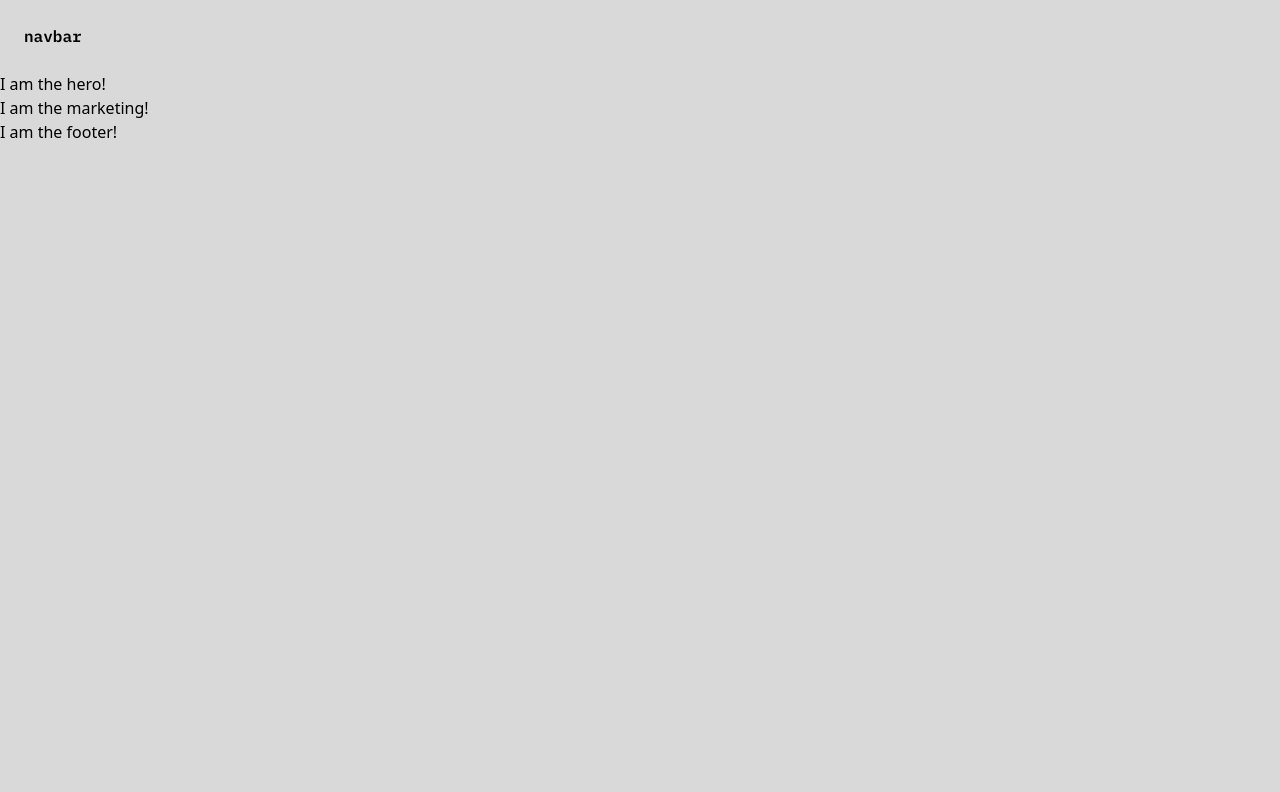
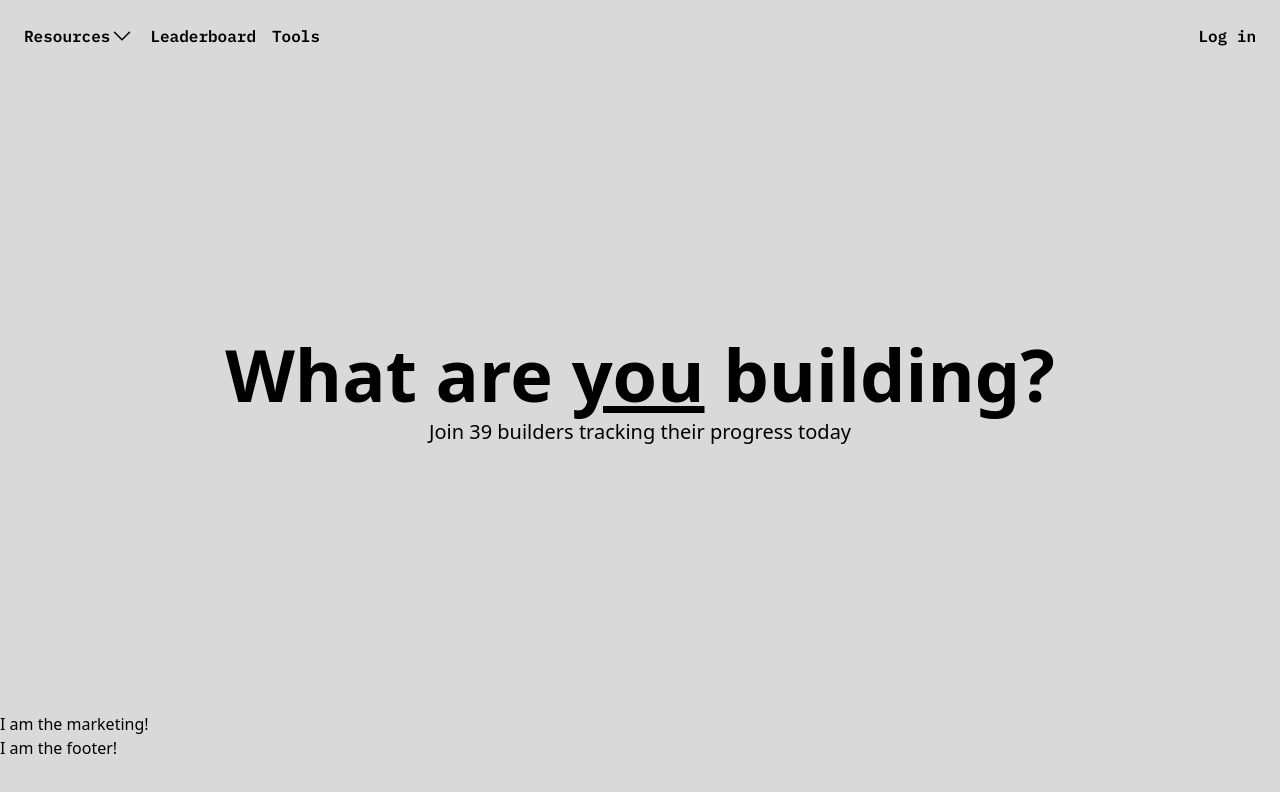
Before and after one commit to samuelito22/AccountabilityTracker, a Next.js app in the folder client/: page / in a window 1280 px wide. Shown: the top 792 px of the page. Built offline with nearby package versions, Linux system fonts and the light colour scheme.

Commit message:
hero section absolute positioning in navbar

```diff
--- a/client/src/components/landing-page/Header.tsx
+++ b/client/src/components/landing-page/Header.tsx
@@ -1,6 +1,8 @@
 'use client';
 
 import {useState} from 'react';
+import NavLinks from './NavLinks';
+import UserMenu from './UserMenu';
 
 function Header() {
 
@@ -12,21 +14,18 @@ function Header() {
 
     return(
         <header className="font-plex font-semibold p-4 md:p-6 flex justify-between items-center">
+        {/* Mobile View */}
 
-        {/* Mobile View */}
+
 
 
 
         {/* Desktop View */}
 
         <div className="hidden md:flex w-full justify-between">
-            navbar
+            <NavLinks/>
+            <UserMenu/>
         </div>
-
-
-
-
-
 
         </header>
     );
--- a/client/src/components/landing-page/Hero.tsx
+++ b/client/src/components/landing-page/Hero.tsx
@@ -1,8 +1,9 @@
 
 function Hero() {
     return(
-        <main>
-            I am the hero!
+        <main className="min-h-[80vh] flex flex-col items-center justify-center text-center">
+            <h1 className="text-6xl md:text-7xl font-semibold ">What are <u>you</u> building?</h1>
+            <h2 className="mt-2 text-xl">Join 39 builders tracking their progress today</h2>
         </main>
     );
 }
--- /dev/null
+++ b/client/src/components/landing-page/NavLinks.tsx
@@ -0,0 +1,37 @@
+import Link from "next/link";
+import { useState } from "react";
+
+
+function NavLinks() {
+
+
+    const [isResourcesVisible, setResourcesVisible] = useState(false);
+
+    const toggleResourcesVisible = () => {
+        setResourcesVisible(!isResourcesVisible)
+    }
+
+    return(
+        <nav>
+            <ul className="flex flex-col md:flex-row md:space-x-4 ">
+                <li onClick={toggleResourcesVisible} className="relative flex">
+                    <span>Resources</span>
+                    <svg xmlns="http://www.w3.org/2000/svg" fill="none" viewBox="0 0 24 24" strokeWidth={1.5} stroke="currentColor" className="size-6">
+  <path strokeLinecap="round" strokeLinejoin="round" d="m19.5 8.25-7.5 7.5-7.5-7.5" />
+</svg>
+
+                    {isResourcesVisible && (
+                        <ul className="absolute bg-white shadow-lg w-full p-2  space-y-2 rounded-md top-full">
+                            <li className=" hover:bg-gray-100 cursor-pointer">Startup</li>
+                            <li className=" hover:bg-gray-100 cursor-pointer">Career</li>
+                        </ul>
+                    )}
+                </li>
+                <li> <Link href="/">Leaderboard</Link></li>
+                <li> <Link href="/">Tools</Link></li>
+            </ul>
+        </nav>
+    );
+}
+
+export default NavLinks;
--- /dev/null
+++ b/client/src/components/landing-page/UserMenu.tsx
@@ -0,0 +1,15 @@
+import Link from "next/link";
+
+
+function UserMenu() {
+
+    return(
+        <div>
+            <ul className=""><Link href="/">Log in</Link></ul>
+        </div>
+
+    );
+
+}
+
+export default UserMenu;
```
Also changed, not shown: client/package.json (+6 -5 lines), 1 other file (tests, documents, lock files or other folders).
